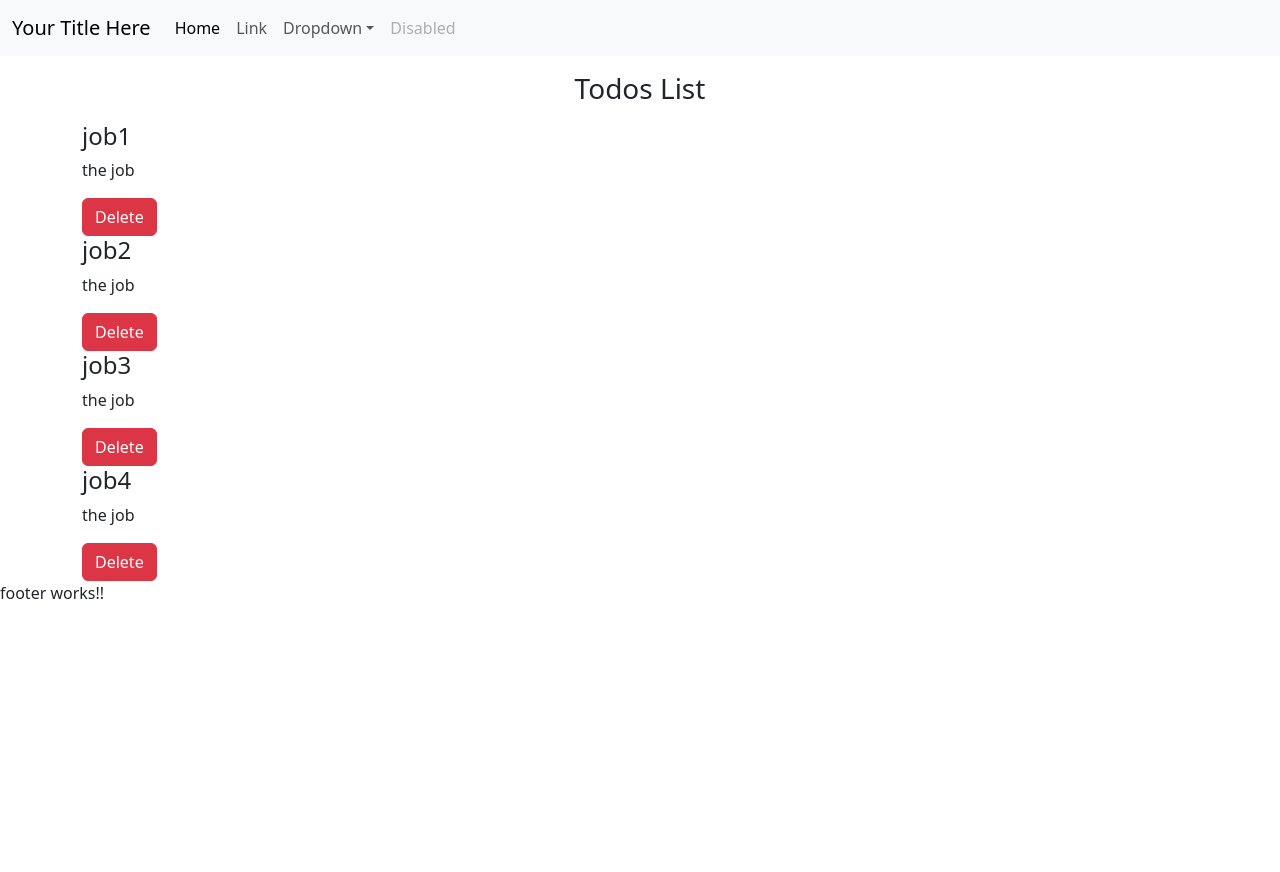
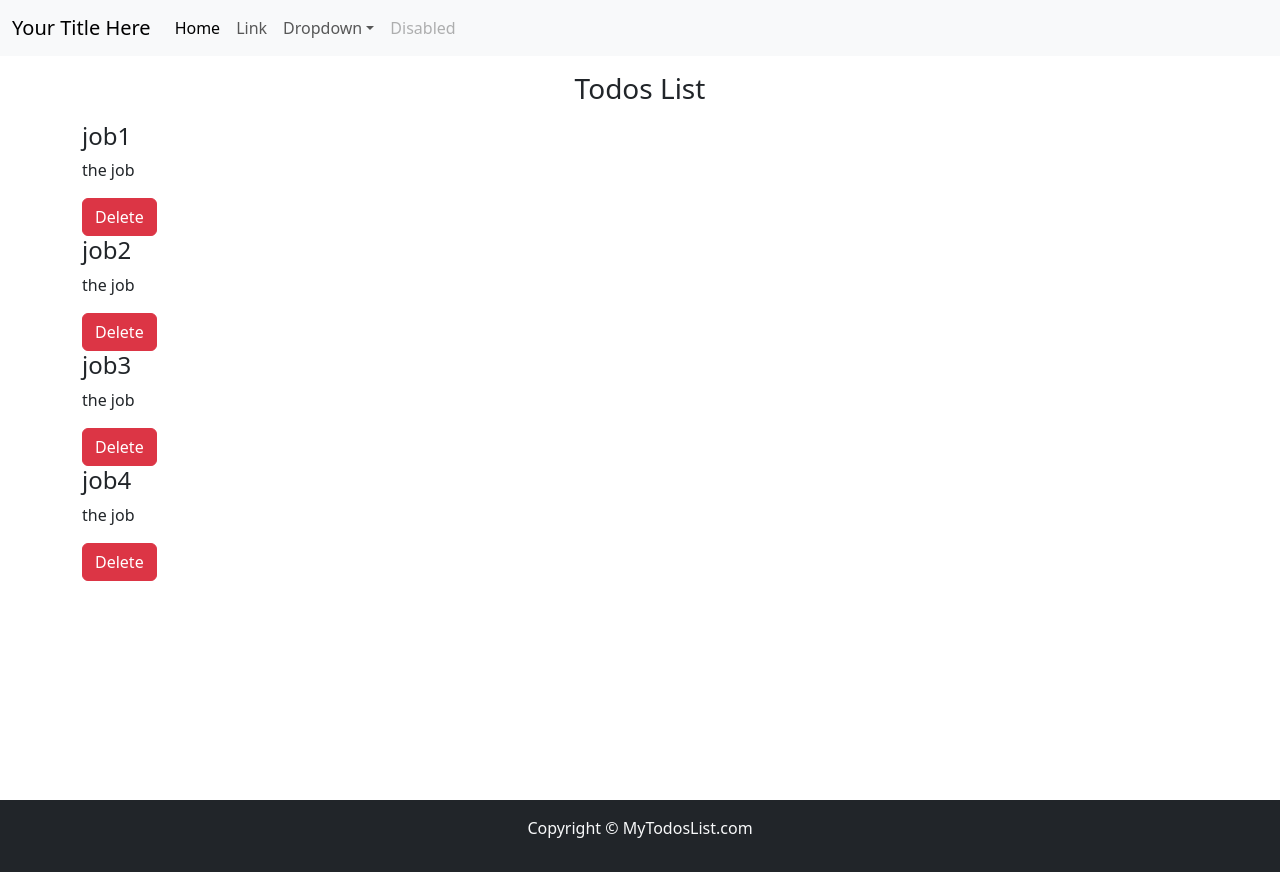
Before and after one commit to Nishantrde/lrn_react, a React (Create React App) app: page / in a window 1280 px wide. Before the commit the page ends 800 px from the top, so only its background shows below. Built offline with nearby package versions, Linux system fonts and the light colour scheme.

Commit message:
styling footer

```diff
--- a/src/MyComponenets/Footer.js
+++ b/src/MyComponenets/Footer.js
@@ -1,10 +1,18 @@
 import React from 'react'
 
 const Footer = () => {
+  let footerStyle = {
+    position:"absolute",
+    top:"100vh",
+    width:"100%"
+
+  }
   return (
-    <div>
-        footer works!!
-    </div>
+    <footer className='bg-dark text-light py-3' style={footerStyle}>
+      <p className='text-center'>
+        Copyright &copy; MyTodosList.com
+      </p>
+    </footer>
   )
 }
 
```
